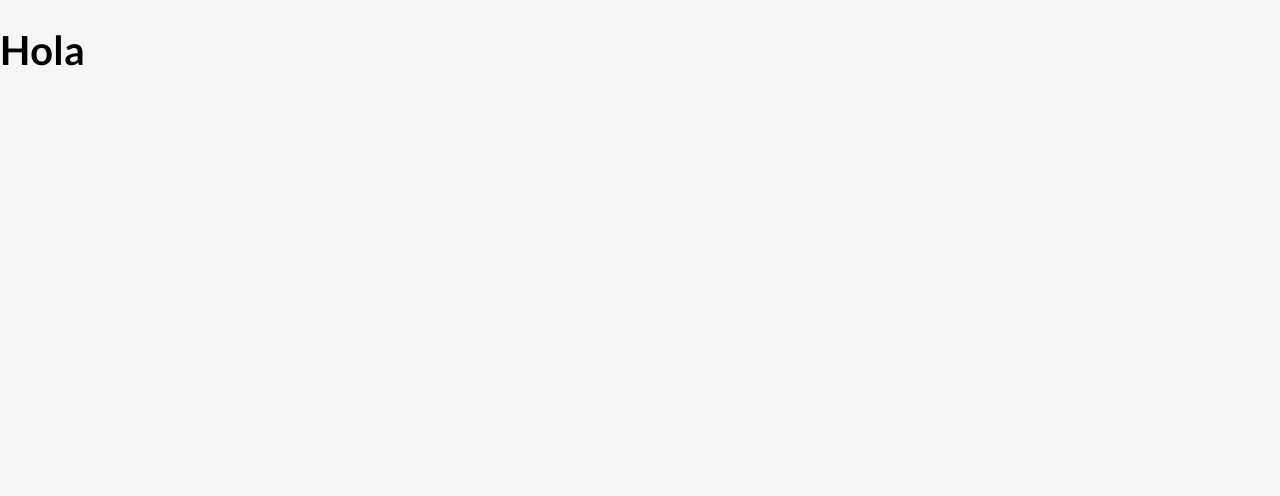
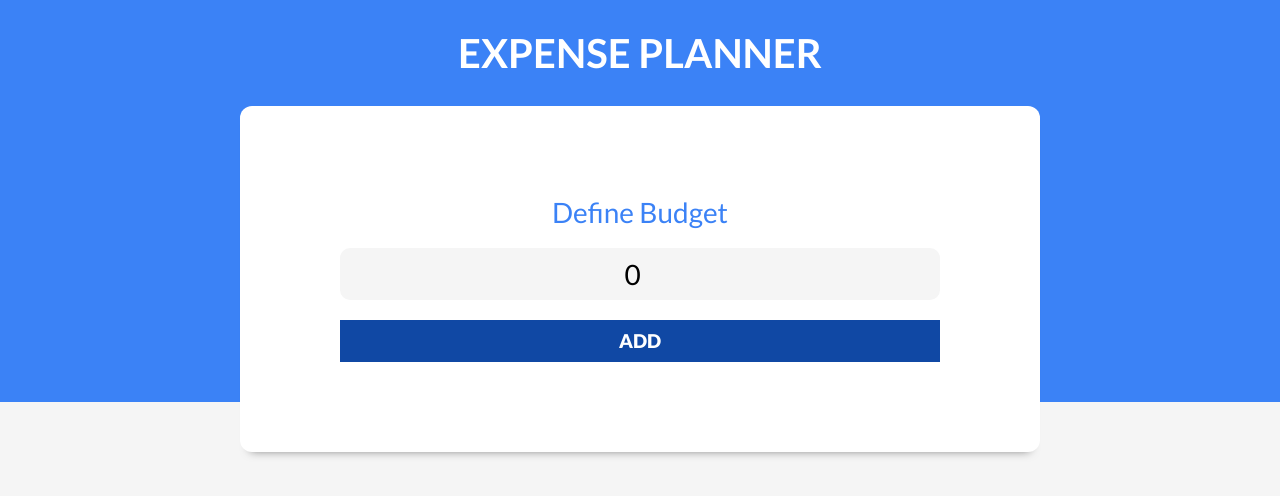
Before and after one commit to germanmahecha/react-expense-control, a React (Vite) app: page / in a window 1280 px wide. Shown: the top 496 px of the page. Built offline with nearby package versions, Linux system fonts and the light colour scheme.

Commit message:
Add new budget + message

```diff
--- a/src/App.jsx
+++ b/src/App.jsx
@@ -1,9 +1,16 @@
 import { useState } from 'react'
+import Header from "./components/Header.jsx";
 function App() {
 
+  const [budget, setBudget] = useState(0)
+
+
   return (
-    <div className="App">
-      <h1>Hola</h1>
+    <div>
+      <Header
+          budget={budget}
+          setBudget={setBudget}
+      />
     </div>
   )
 }
--- /dev/null
+++ b/src/components/Header.jsx
@@ -0,0 +1,13 @@
+import React from "react";
+import NewBudget from "./NewBudget.jsx";
+
+const Header = ({budget,setBudget}) => {
+    return(
+        <header>
+            <h1>Expense Planner</h1>
+            <NewBudget budget={budget} setBudget={setBudget}/>
+        </header>
+    )
+}
+
+export default Header
--- /dev/null
+++ b/src/components/Message.jsx
@@ -0,0 +1,9 @@
+import React from 'react'
+
+const Message = ({children, type}) => {
+    return (
+        <div className={`alerta ${type}`}>{children}</div>
+    )
+}
+
+export default Message
--- /dev/null
+++ b/src/components/NewBudget.jsx
@@ -0,0 +1,40 @@
+import React, {useState} from "react";
+import Message from "./Message.jsx";
+const NewBudget = ({budget,setBudget}) => {
+
+    const [message, setMessage] = useState('')
+
+    const handleBudget = (e) => {
+        e.preventDefault();
+        if(!Number(budget) || Number(budget) < 0){
+            //Add message if it does not meet the condition
+            setMessage('Budget invalid')
+            return
+        }
+        setMessage('')
+
+    }
+    return(
+        <div className="contenedor-presupuesto contenedor sombra">
+
+            <form onSubmit={handleBudget} className="formulario">
+                <div className="campo">
+                    <label>Define Budget</label>
+
+                    <input
+                        className="nuevo-presupuesto"
+                        type="number"
+                        placeholder="Add your new budget"
+                        value={budget}
+                        onChange={ e => setBudget(Number(e.target.value))} //Number validation
+                    />
+                </div>
+
+                <input type="submit" value="Add" />
+                { message && <Message type="error">{message}</Message> }
+
+            </form>
+        </div>
+    )
+}
+export default NewBudget
```
